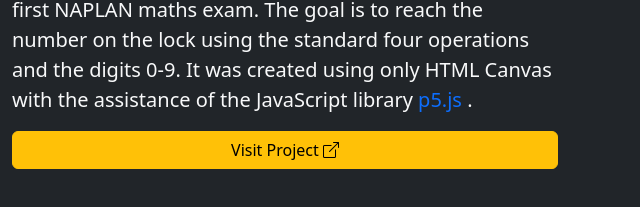
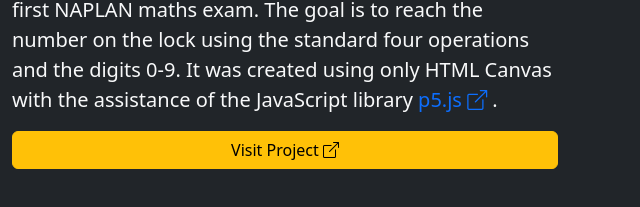
Before and after one commit to KablammoMan/kablammoman.github.io, a plain HTML site: page projects/index.html in a window 1280 px wide. Shown: the part 893-1100 px from the top of the page, 640-1280 px from the left. Drawn offline with nearby package versions, Linux system fonts and the light colour scheme.

Commit message:
AND I FORGOT THE LINK SYMBOL
I also forgot the external link symbol :(

```diff
--- a/projects/index.html
+++ b/projects/index.html
@@ -84,6 +84,7 @@
                         HTML Canvas with the assistance of the JavaScript library
                         <a href="https://p5js.org/" target="_blank" class="text-decoration-none">
                             p5.js
+                            <i class="bi bi-box-arrow-up-right"></i>
                         </a>.
                     </p>
                     <a class="btn btn-warning w-100" href="../OrmistonCollegeDigitalSolutionsYear11FormativeInternalAssessment2Year3NAPLANMathematicsGame" target="_blank">
```
